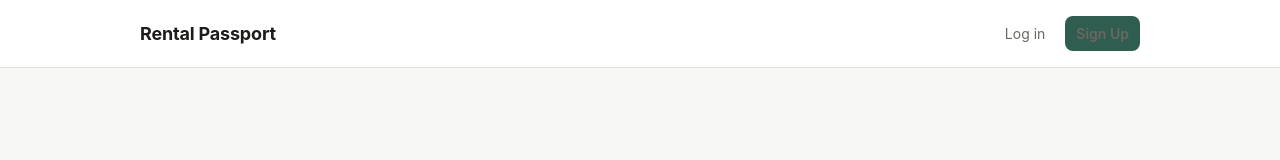
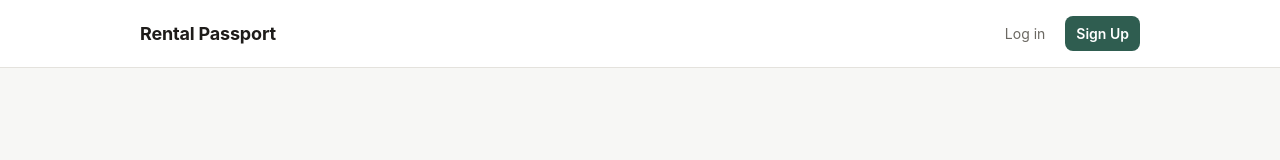
Before and after one commit to Pristinepropertysllc-source/rental-passport, a Next.js app: page / in a window 1280 px wide. Shown: the top 160 px of the page. Built offline with nearby package versions, Linux system fonts and the light colour scheme; no server answers.

Commit message:
Fix Sign Up button text contrast in nav bar

```diff
--- a/app/globals.css
+++ b/app/globals.css
@@ -1,3 +1,5 @@
+
+
 :root {
   --bg: #f7f7f5;
   --surface: #ffffff;
@@ -71,6 +73,10 @@ a {
 
 .nav-links a:hover {
   color: var(--ink);
+}
+.nav-links a.btn-primary,
+.nav-links a.btn-primary:hover {
+  color: #fff;
 }
 
 .card {
```
